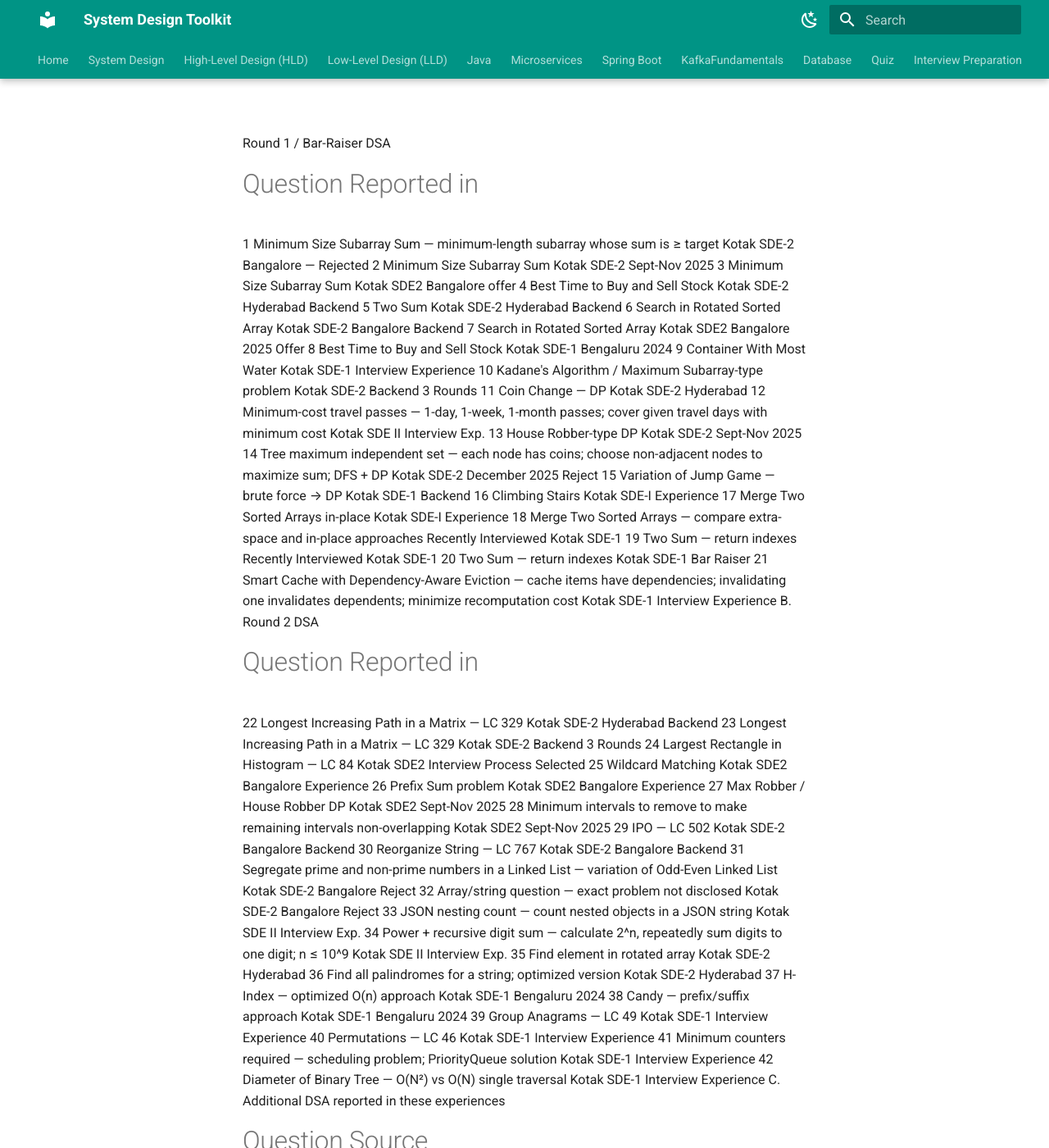
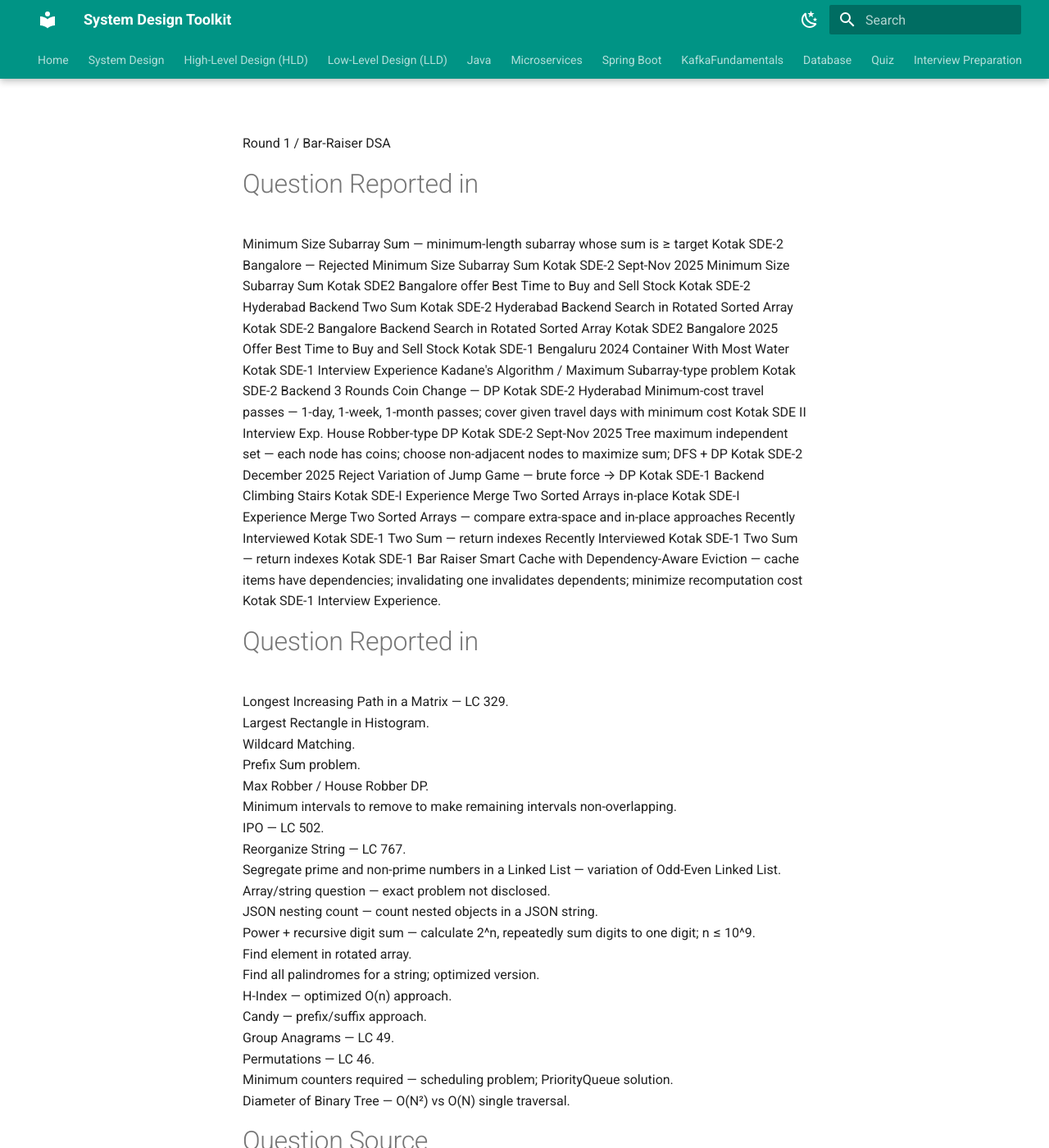
Before and after one commit to Suchismita-Deb/blogSystemDesign, an MkDocs documentation site: the page built from docs/InterviewPreparation/Planning_P1.md, in a window 1280 px wide and 1400 px high. Shown: the whole window at 82% size. Built offline with MkDocs 1.6.1 and Material for MkDocs 9.7.7, drawn with Linux system fonts in a browser that asks for light colours; some of the changed text lies outside the part shown.

Commit message:
initial commit

```diff
--- a/docs/InterviewPreparation/Planning_P1.md
+++ b/docs/InterviewPreparation/Planning_P1.md
@@ -1,51 +1,52 @@
 Round 1 / Bar-Raiser DSA
 
 #	Question	Reported in
-1	Minimum Size Subarray Sum — minimum-length subarray whose sum is ≥ target	Kotak SDE-2 Bangalore — Rejected
-2	Minimum Size Subarray Sum	Kotak SDE-2 Sept-Nov 2025
-3	Minimum Size Subarray Sum	Kotak SDE2 Bangalore offer
-4	Best Time to Buy and Sell Stock	Kotak SDE-2 Hyderabad Backend
-5	Two Sum	Kotak SDE-2 Hyderabad Backend
-6	Search in Rotated Sorted Array	Kotak SDE-2 Bangalore Backend
-7	Search in Rotated Sorted Array	Kotak SDE2 Bangalore 2025 Offer
-8	Best Time to Buy and Sell Stock	Kotak SDE-1 Bengaluru 2024
-9	Container With Most Water	Kotak SDE-1 Interview Experience
-10	Kadane's Algorithm / Maximum Subarray-type problem	Kotak SDE-2 Backend 3 Rounds
-11	Coin Change — DP	Kotak SDE-2 Hyderabad
-12	Minimum-cost travel passes — 1-day, 1-week, 1-month passes; cover given travel days with minimum cost	Kotak SDE II Interview Exp.
-13	House Robber-type DP	Kotak SDE-2 Sept-Nov 2025
-14	Tree maximum independent set — each node has coins; choose non-adjacent nodes to maximize sum; DFS + DP	Kotak SDE-2 December 2025 Reject
-15	Variation of Jump Game — brute force → DP	Kotak SDE-1 Backend
-16	Climbing Stairs	Kotak SDE-I Experience
-17	Merge Two Sorted Arrays in-place	Kotak SDE-I Experience
-18	Merge Two Sorted Arrays — compare extra-space and in-place approaches	Recently Interviewed Kotak SDE-1
-19	Two Sum — return indexes	Recently Interviewed Kotak SDE-1
-20	Two Sum — return indexes	Kotak SDE-1 Bar Raiser
-21	Smart Cache with Dependency-Aware Eviction — cache items have dependencies; invalidating one invalidates dependents; minimize recomputation cost	Kotak SDE-1 Interview Experience
-B. Round 2 DSA
+Minimum Size Subarray Sum — minimum-length subarray whose sum is ≥ target	Kotak SDE-2 Bangalore — Rejected
+Minimum Size Subarray Sum	Kotak SDE-2 Sept-Nov 2025
+Minimum Size Subarray Sum	Kotak SDE2 Bangalore offer
+Best Time to Buy and Sell Stock	Kotak SDE-2 Hyderabad Backend
+Two Sum	Kotak SDE-2 Hyderabad Backend
+Search in Rotated Sorted Array	Kotak SDE-2 Bangalore Backend
+Search in Rotated Sorted Array	Kotak SDE2 Bangalore 2025 Offer
+Best Time to Buy and Sell Stock	Kotak SDE-1 Bengaluru 2024
+Container With Most Water	Kotak SDE-1 Interview Experience
+Kadane's Algorithm / Maximum Subarray-type problem	Kotak SDE-2 Backend 3 Rounds
+Coin Change — DP	Kotak SDE-2 Hyderabad
+Minimum-cost travel passes — 1-day, 1-week, 1-month passes; cover given travel days with minimum cost	Kotak SDE II Interview Exp.
+House Robber-type DP	Kotak SDE-2 Sept-Nov 2025
+Tree maximum independent set — each node has coins; choose non-adjacent nodes to maximize sum; DFS + DP	Kotak SDE-2 December 2025 Reject
+Variation of Jump Game — brute force → DP	Kotak SDE-1 Backend
+Climbing Stairs	Kotak SDE-I Experience
+Merge Two Sorted Arrays in-place	Kotak SDE-I Experience
+Merge Two Sorted Arrays — compare extra-space and in-place approaches	Recently Interviewed Kotak SDE-1
+Two Sum — return indexes	Recently Interviewed Kotak SDE-1
+Two Sum — return indexes	Kotak SDE-1 Bar Raiser
+Smart Cache with Dependency-Aware Eviction — cache items have dependencies; invalidating one invalidates dependents; minimize recomputation cost	Kotak SDE-1 Interview Experience.
+
+
 #	Question	Reported in
-22	Longest Increasing Path in a Matrix — LC 329	Kotak SDE-2 Hyderabad Backend
-23	Longest Increasing Path in a Matrix — LC 329	Kotak SDE-2 Backend 3 Rounds
-24	Largest Rectangle in Histogram — LC 84	Kotak SDE2 Interview Process Selected
-25	Wildcard Matching	Kotak SDE2 Bangalore Experience
-26	Prefix Sum problem	Kotak SDE2 Bangalore Experience
-27	Max Robber / House Robber DP	Kotak SDE2 Sept-Nov 2025
-28	Minimum intervals to remove to make remaining intervals non-overlapping	Kotak SDE2 Sept-Nov 2025
-29	IPO — LC 502	Kotak SDE-2 Bangalore Backend
-30	Reorganize String — LC 767	Kotak SDE-2 Bangalore Backend
-31	Segregate prime and non-prime numbers in a Linked List — variation of Odd-Even Linked List	Kotak SDE-2 Bangalore Reject
-32	Array/string question — exact problem not disclosed	Kotak SDE-2 Bangalore Reject
-33	JSON nesting count — count nested objects in a JSON string	Kotak SDE II Interview Exp.
-34	Power + recursive digit sum — calculate 2^n, repeatedly sum digits to one digit; n ≤ 10^9	Kotak SDE II Interview Exp.
-35	Find element in rotated array	Kotak SDE-2 Hyderabad
-36	Find all palindromes for a string; optimized version	Kotak SDE-2 Hyderabad
-37	H-Index — optimized O(n) approach	Kotak SDE-1 Bengaluru 2024
-38	Candy — prefix/suffix approach	Kotak SDE-1 Bengaluru 2024
-39	Group Anagrams — LC 49	Kotak SDE-1 Interview Experience
-40	Permutations — LC 46	Kotak SDE-1 Interview Experience
-41	Minimum counters required — scheduling problem; PriorityQueue solution	Kotak SDE-1 Interview Experience
-42	Diameter of Binary Tree — O(N²) vs O(N) single traversal	Kotak SDE-1 Interview Experience
-C. Additional DSA reported in these experiences
+Longest Increasing Path in a Matrix — LC 329.
+Largest Rectangle in Histogram.
+Wildcard Matching.
+Prefix Sum problem.
+Max Robber / House Robber DP.
+Minimum intervals to remove to make remaining intervals non-overlapping.
+IPO — LC 502.
+Reorganize String — LC 767.
+Segregate prime and non-prime numbers in a Linked List — variation of Odd-Even Linked List.
+Array/string question — exact problem not disclosed.
+JSON nesting count — count nested objects in a JSON string.
+Power + recursive digit sum — calculate 2^n, repeatedly sum digits to one digit; n ≤ 10^9.
+Find element in rotated array.
+Find all palindromes for a string; optimized version.
+H-Index — optimized O(n) approach.
+Candy — prefix/suffix approach.
+Group Anagrams — LC 49.
+Permutations — LC 46.
+Minimum counters required — scheduling problem; PriorityQueue solution.
+Diameter of Binary Tree — O(N²) vs O(N) single traversal.
+
+
 #	Question	Source
 43	Merge Two Sorted Arrays	Kotak SDE-1 Bar Raiser
 44	Two Sum	Kotak SDE-1 Bar Raiser
@@ -55,8 +56,10 @@
 48	Find minimum counters / scheduling	Kotak SDE-1 Interview Experience
 49	Asteroid Collision — stack	Kotak SDE-2 Bangalore Backend
 50	Difference between maximum and minimum in every window of size k — Deque	Kotak SDE-2 Bangalore Backend
-51	Array with duplicates at most twice — modify in-place and return new length	Kotak SDE2 Bangalore 2025 Offer
-52	Burning Binary Tree — random node catches fire; 1 edge = 1 unit; find time to burn entire tree	Kotak SDE2 Bangalore 2025 Offer
+
+Array with duplicates at most twice — modify in-place and return new length.
+Burning Binary Tree.
+
 ## LLD.
 
 ### Design the backend of an online marketplace where users can buy and sell products.
```
